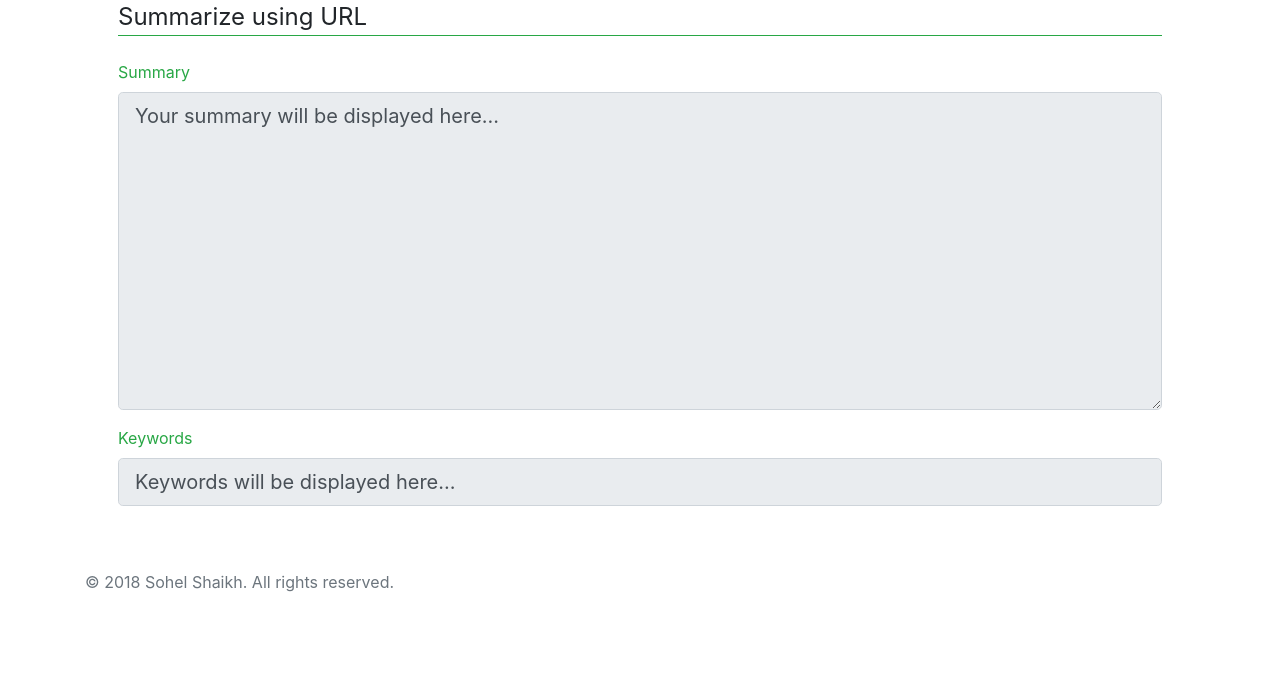
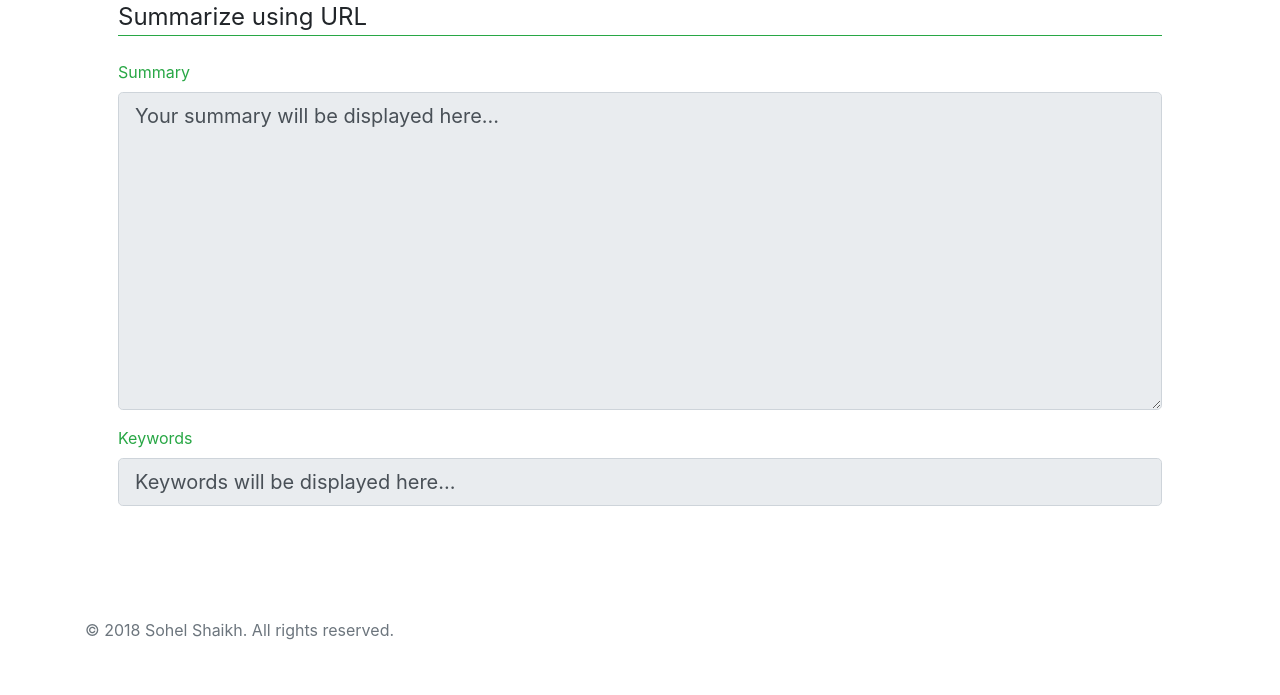
Before and after one commit to thesohelshaikh/text-summarizer, a Flask app: template templates/index.html in a window 1280 px wide. Shown: the part 105-800 px from the top of the page. Run offline with Flask 2, Linux system fonts and the light colour scheme; the template is opened without the code that fills it, so the values that code supplies are empty; some libraries are stand-ins or nearby versions.

Commit message:
Minor fix

```diff
--- a/templates/layout.html
+++ b/templates/layout.html
@@ -64,7 +64,7 @@
         {% endwith %}
         {% block main %}{% endblock %}
     </main>
-    <footer class="footer">
+    <footer class="footer py-5">
         <div class="container">
             <span class="text-muted">&copy 2018 Sohel Shaikh. All rights reserved.</span>
         </div>
```
